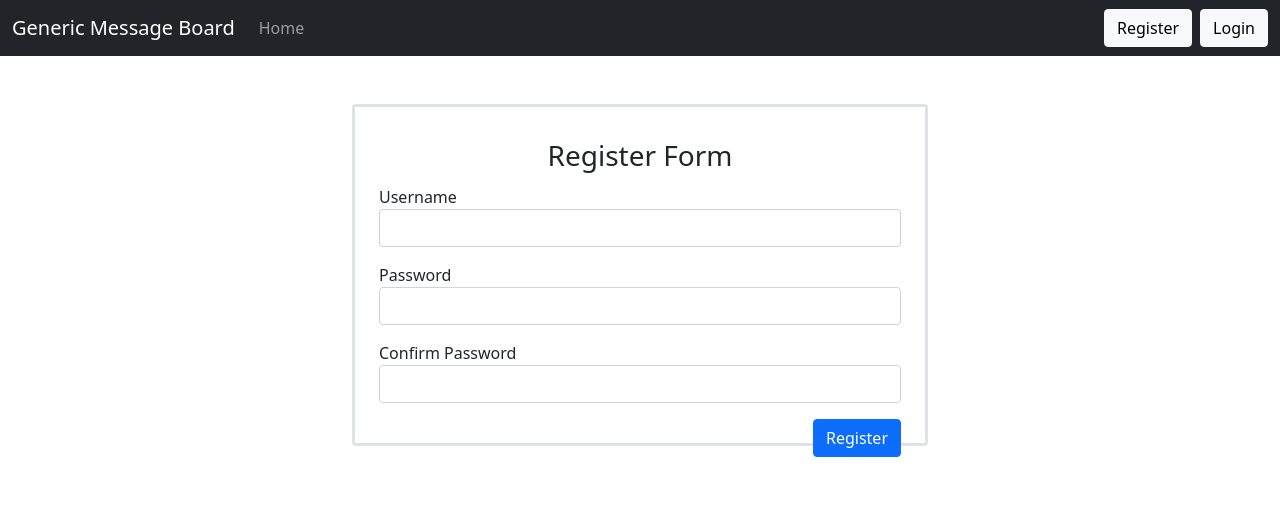
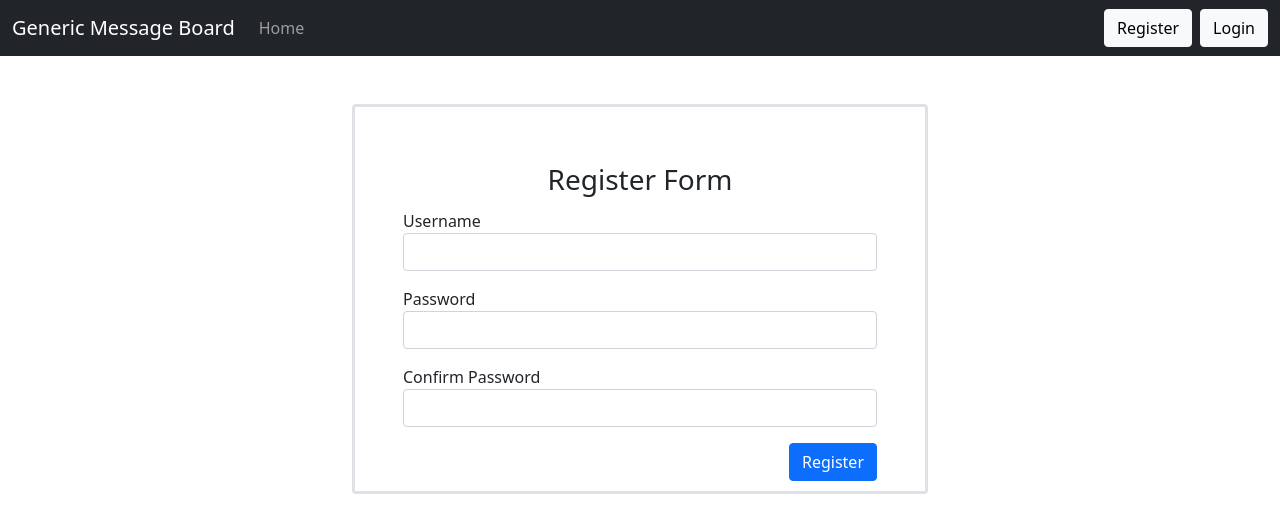
Before and after one commit to ericchi00/blog-frontend, a React (Create React App) app: page /register in a window 1280 px wide. Shown: the top 532 px of the page. Built offline with nearby package versions, Linux system fonts and the light colour scheme.

Commit message:
removed loading

```diff
--- a/src/components/Register.js
+++ b/src/components/Register.js
@@ -7,8 +7,6 @@ import * as Yup from 'yup';
 import InputField from './InputField';
 
 const Register = () => {
-	const [isLoading, setLoading] = useState(false);
-
 	useEffect(() => {
 		document.title = 'Register Form';
 	});
@@ -48,12 +46,11 @@ const Register = () => {
 					onSubmit={(values, { setSubmitting }) => {
 						setTimeout(() => {
 							alert(JSON.stringify(values, null, 2));
-							setLoading(true);
 							setSubmitting(false);
 						}, 400);
 					}}
 				>
-					<Form className="border p-4 rounded border-3">
+					<Form className="border p-5 rounded border-3">
 						<div className="card-body p-2 text-center">
 							<h3 className="mb-1">Register Form</h3>
 						</div>
@@ -81,7 +78,7 @@ const Register = () => {
 								className="form-control"
 							/>
 						</BootstrapForm.Group>
-						<Button variant="primary" type="submit" disabled={isLoading}>
+						<Button variant="primary" type="submit">
 							Register
 						</Button>
 					</Form>
```
